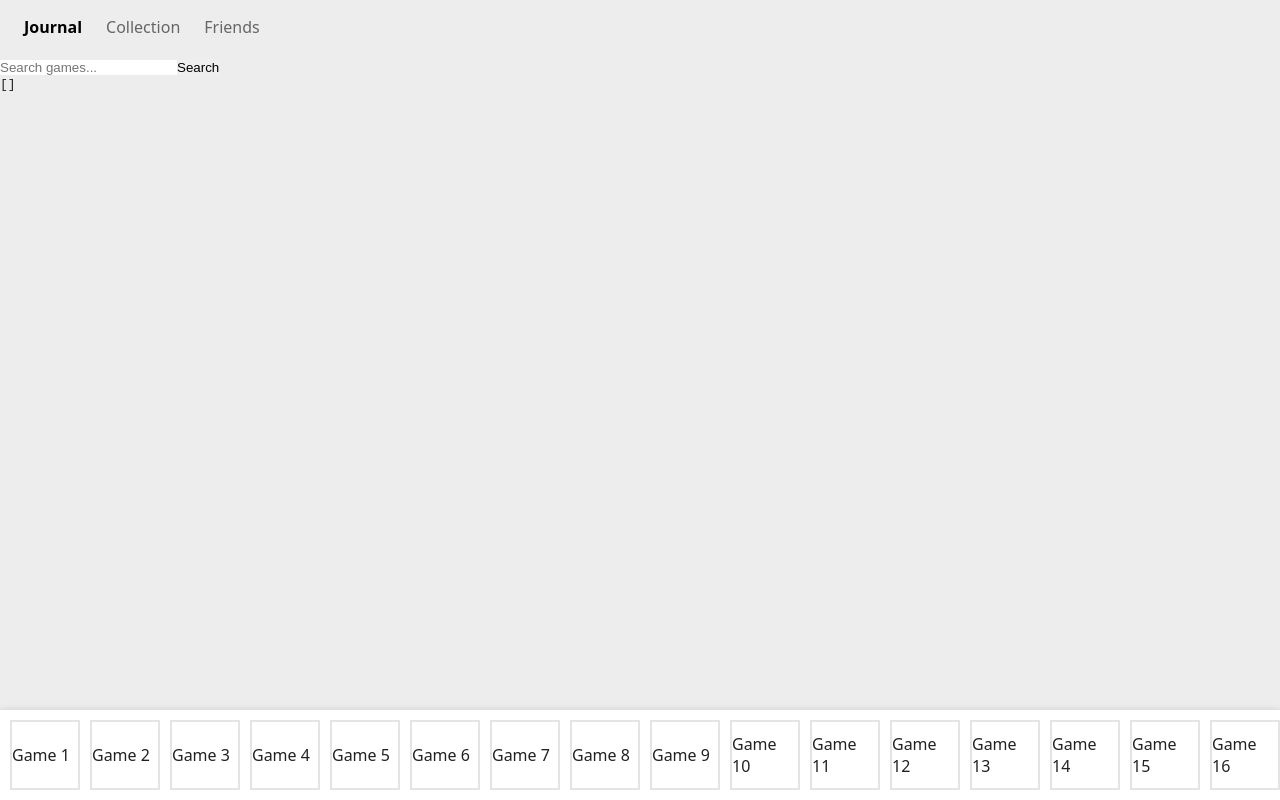
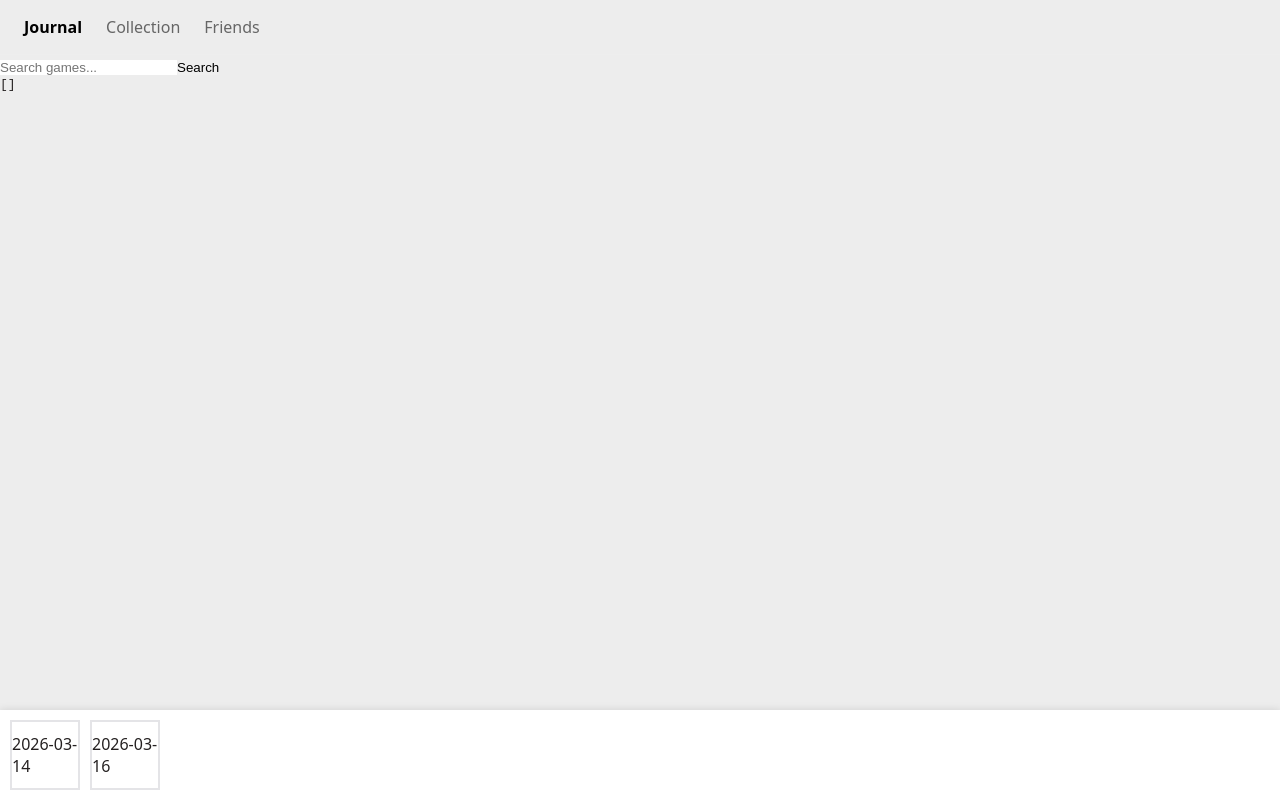
Before and after one commit to ReactionJackson/gaming-journal, a Next.js app: page /journal in a window 1280 px wide. Built offline with nearby package versions, Linux system fonts and the light colour scheme.

Commit message:
add dates to the items in the journal view track

```diff
--- a/src/app/journal/page.jsx
+++ b/src/app/journal/page.jsx
@@ -70,8 +70,8 @@ export default function JournalPage() {
       <button onClick={handleSearch}>Search</button>
       <pre>{JSON.stringify(results, null, 2)}</pre>
       <Track>
-        {[...Array(20)].map((_, index) => (
-          <TrackItem key={index}>Game {index + 1}</TrackItem>
+        {dummyEntries.map(({ date }, index) => (
+          <TrackItem key={index}>{date}</TrackItem>
         ))}
       </Track>
     </div>
```
